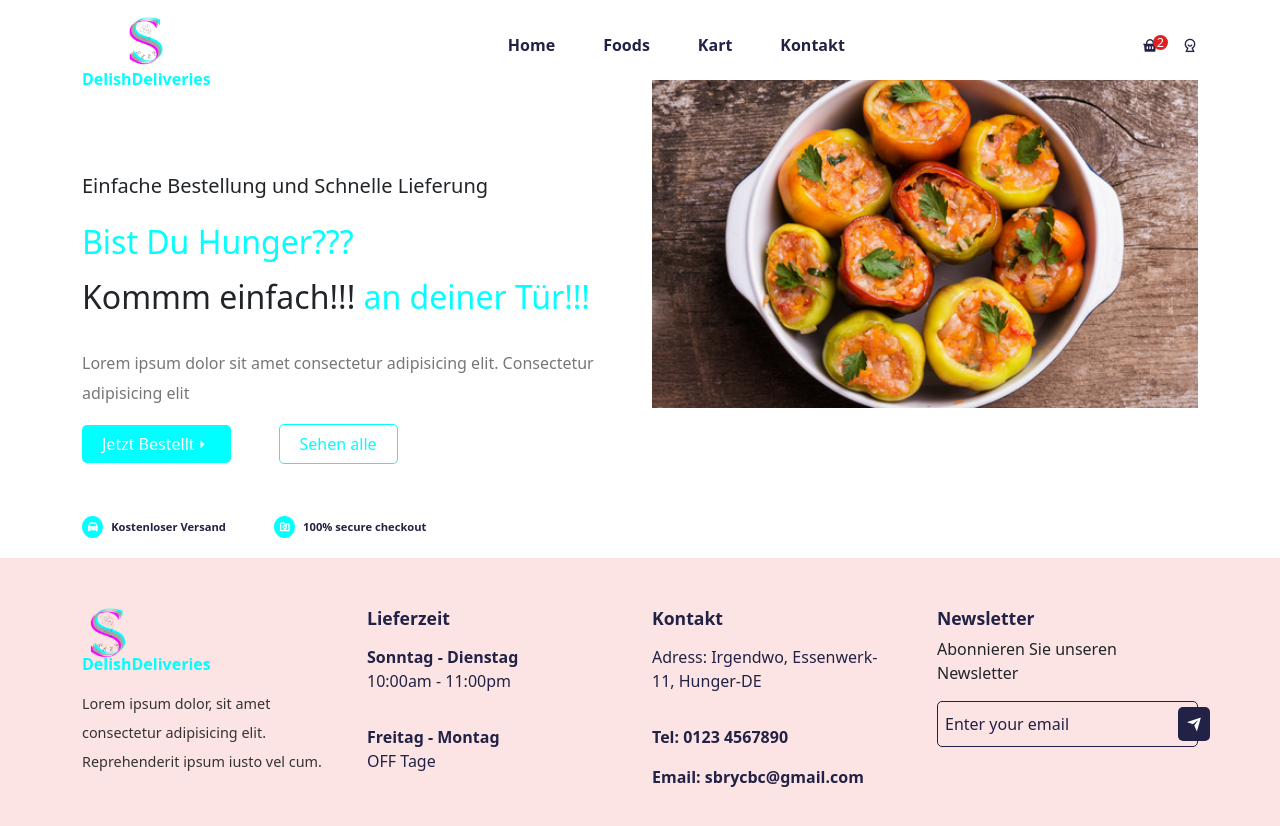
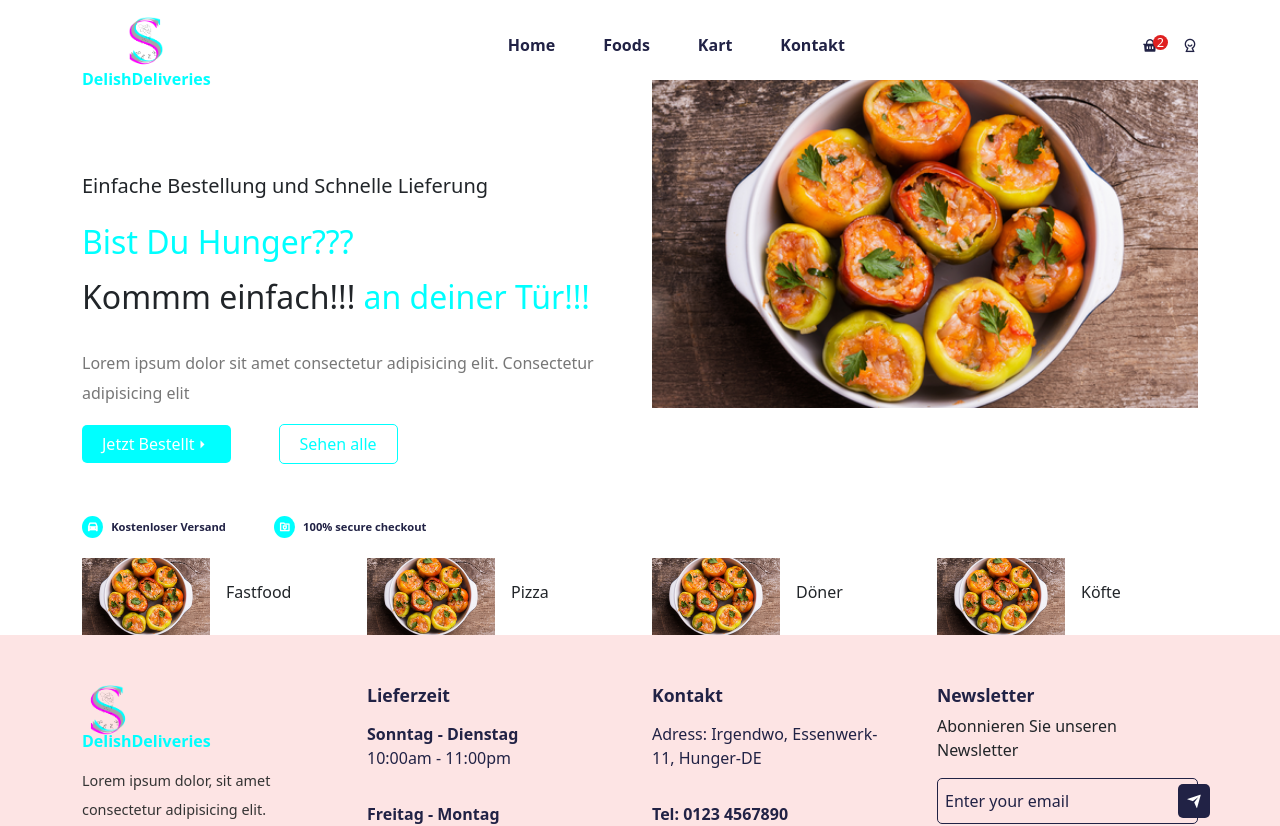
Before and after one commit to sbrycbc/delish-deliveries, a React (Create React App) app: page /home in a window 1280 px wide. Shown: the top 826 px of the page. Built offline with nearby package versions, Linux system fonts and the light colour scheme.

Commit message:
added category page...

```diff
--- /dev/null
+++ b/src/components/Ul/category/Category.jsx
@@ -0,0 +1,52 @@
+import React from 'react';
+import { Container, Row, Col } from 'reactstrap';
+
+import categoryImg01 from '../../../assets/images/paprika.png';
+import categoryImg02 from '../../../assets/images/paprika.png';
+import categoryImg03 from '../../../assets/images/paprika.png';
+import categoryImg04 from '../../../assets/images/paprika.png';
+
+
+const categoryData = [
+    {
+        display:'Fastfood',
+        imgUrl: categoryImg01
+    },
+    {
+        display:'Pizza',
+        imgUrl: categoryImg02
+    },
+    {
+        display:'Döner',
+        imgUrl: categoryImg03
+    },
+    {
+        display:'Köfte',
+        imgUrl: categoryImg04
+    },
+]
+
+
+const Category = () => {
+  return <Container>
+    <Row>
+    {
+        categoryData.map((item,index)=> (
+        <Col lg='3' md='4'>
+            <div className="category_item d-flex align-items-center gap-3">
+                <div className="category_img">
+                    <img style={{width:'8rem'}} src={item.imgUrl} alt='category_item' />
+                </div>
+                <h6>{item.display}</h6>
+
+            </div>
+        </Col>
+        ))
+    }
+
+    </Row>
+  </Container>
+
+}
+
+export default Category;
--- a/src/pages/Home.jsx
+++ b/src/pages/Home.jsx
@@ -5,6 +5,8 @@ import { Container, Row, Col } from 'reactstrap';
 import paprika from '../assets/images/paprika.png';
 import '../styles/hero-section.css';
 import { Link } from 'react-router-dom';
+
+import Category from '../components/Ul/category/Category.jsx';
 
 const Home = () => {
   return <Helmet title='Home'>
@@ -40,6 +42,10 @@ const Home = () => {
       </Container>
     </section>
 
+    <section>
+      <Category />
+    </section>
+
     </Helmet>
 
 }
```
